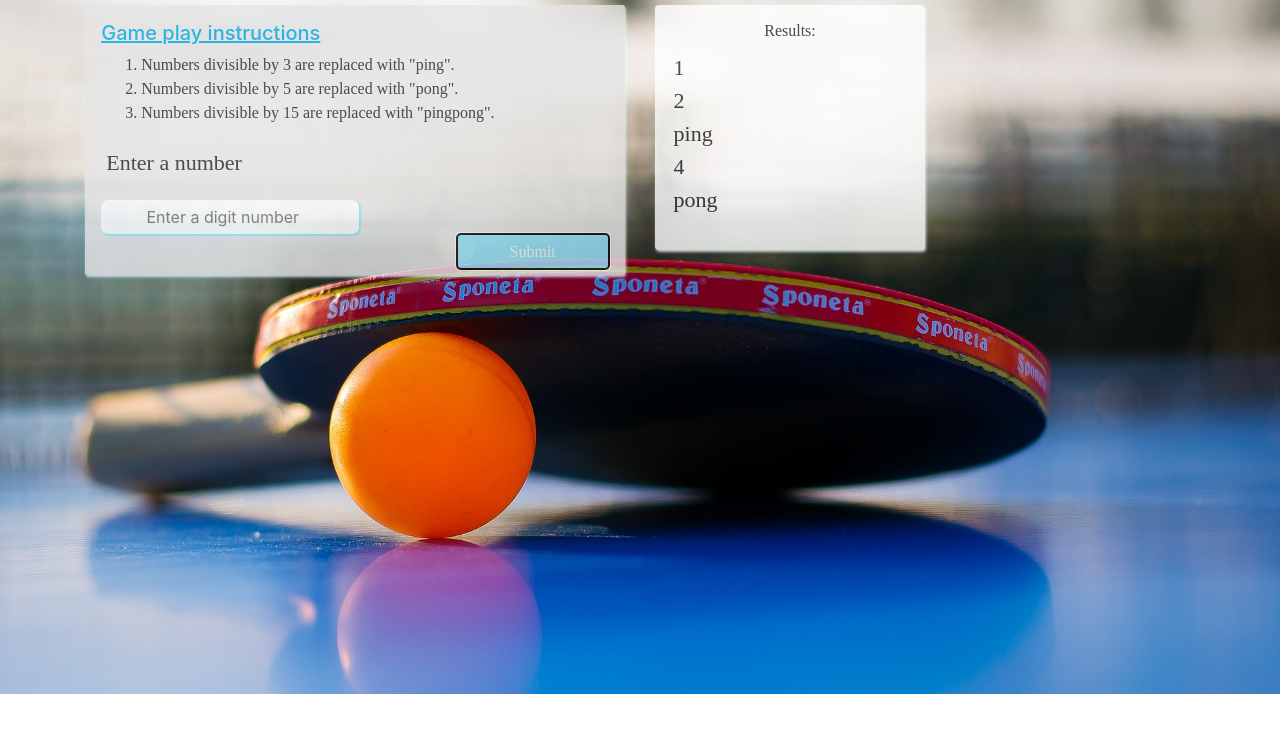
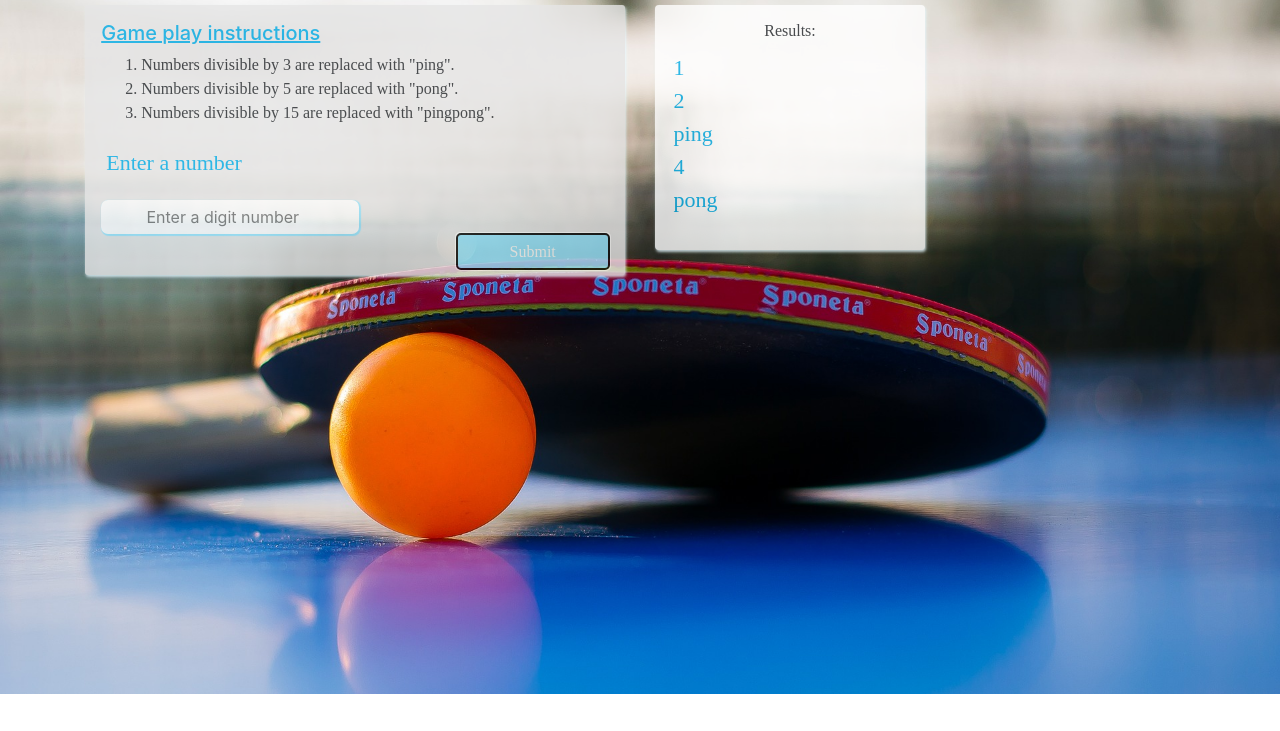
Before and after one commit to ArnoldHenry/pingpong, a plain HTML site: page index.html in a window 1280 px wide. Both pictures are taken after typing "5" into the empty fields and a click on the button "Submit". Shown: the part 69-800 px from the top of the page. Drawn offline with nearby package versions, Linux system fonts and the light colour scheme.

```diff
--- a/css/index.css
+++ b/css/index.css
@@ -28,6 +28,7 @@ p{
   font-family: Playfair Display;
   font-size: 22px;
   padding: 1%;
+  color: #00ace6;
 }
 li{
   font-family: Raleway;
--- a/js/scripts.js
+++ b/js/scripts.js
@@ -3,11 +3,11 @@ function mypingfunction(myresult){
   var storedarray = [];
 
   for (var i = 1; i <= myresult; i++) {
-    if ((i%3) == 0) {
+    if ((i%3) === 0) {
       storedarray.push("ping");
-    }else if ((i%5) == 0 ){
+    }else if ((i%5) === 0 ){
       storedarray.push("pong");
-    }else if ((i%15) == 0) {
+    }else if ((i%15) === 0) {
       storedarray.push("pingpong");
     }else {
       storedarray.push(i);
@@ -21,7 +21,6 @@ return storedarray;
 $(document).ready(function(){
   $("form#myformid").submit(function(event){
        // event.preventDefault();
-
     $("#answers").empty();
     var myresult = parseInt($("input#mynumber").val());
      var storedarray = mypingfunction(myresult);
```
